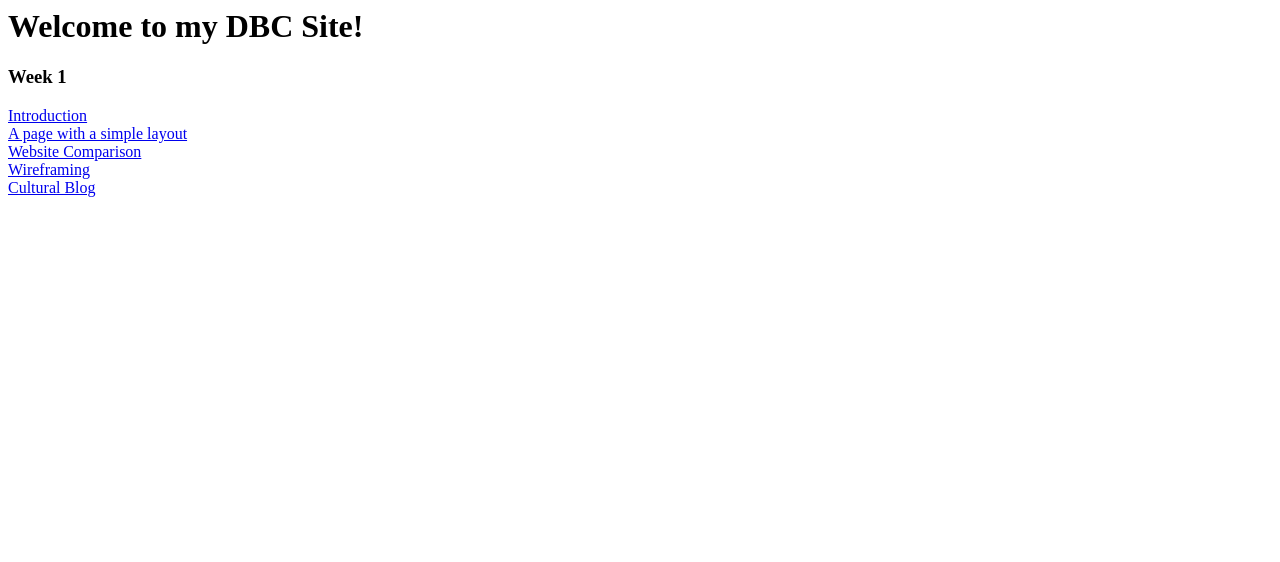
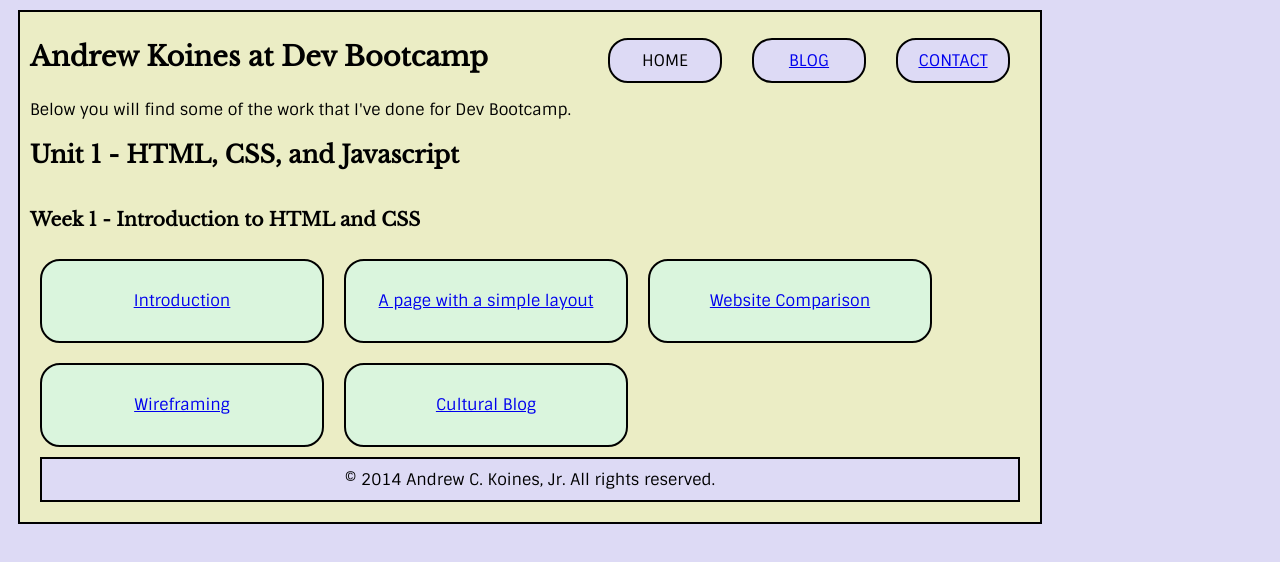
Before and after one commit to akoinesjr/akoinesjr.github.io, a plain HTML site: page index.html in a window 1280 px wide. Drawn offline with nearby package versions, Linux system fonts and the light colour scheme.

Commit message:
Edited Index Page
Added layout, formatting, nag links, footer

```diff
--- /dev/null
+++ b/index.css
@@ -0,0 +1,68 @@
+body{
+	background: #DDDAF5;
+	font-family: Sintony, Serif;
+}
+
+.content{
+	clear: both;
+}
+
+.container{
+	background: #EBEDC5;
+	width: 1000px;
+	margin: 10px;
+	padding: 10px;
+	border: 2px solid black;
+}
+
+.footer{
+	text-align: center;
+	clear: both;
+	margin: 10px;
+	padding: 10px;
+	border: 2px solid black;
+	background: #DDDAF5;
+}
+
+.box{
+	margin: 1%;
+	border: 2px solid black;
+	background: #DAF5DD;
+	width: 28%;
+	height: 80px;
+	display: inline-block;
+	float: left;
+	border-radius: 20px;
+	text-align: center;
+	line-height: 80px;
+}
+
+h1 {
+	width: 500px;
+	float: left;
+	font-family: Libre Baskerville, Serif;
+	font-size: 1.7em;
+}
+h2, h3{
+	width: 800px;
+	float: left;
+	font-family: Libre Baskerville, Serif;
+}
+
+.nav{
+	float: right;
+	list-style: none;
+}
+
+ul.nav li{
+	background: #DDDAF5;
+	padding: 10px;
+	margin: 0px 10px;
+	border-radius: 20px;
+	width: 90px;
+	text-transform: uppercase;
+	float: left;
+	text-align: center;
+	margin-right: 20px;
+	border: 2px solid black;
+}
--- a/index.html
+++ b/index.html
@@ -1,15 +1,35 @@
 <html>
+<head>
+	<link rel="stylesheet" href="index.css" type="text/css">
+	<link rel="stylesheet" type="text/css" href="http://fonts.googleapis.com/css?family=Sintony">
+	<link rel="stylesheet" type="text/css" href="http://fonts.googleapis.com/css?family=Libre Baskerville">
+
+</head>
 <body>
-	<h1>Welcome to my DBC Site!</h1>
+	<div class="container">
 
-	<div>
-	<h3>Week 1</h3>
-	<a href="unit1_week1/dbc1.html">Introduction</a><br>
-	<a href="unit1_week1/dbc2.html">A page with a simple layout</a><br>
-	<a href="unit1_week1/dbc3.html">Website Comparison</a><br>
-	<a href="unit1_week1/wireframe_sites.html">Wireframing</a><br>
-	<a href="unit1_week1/week1_cultural_blog.html">Cultural Blog</a><br>
+		<h1>Andrew Koines at Dev Bootcamp</h1>
 
+		<ul class="nav">
+			<li>Home</li>
+			<li><a href="http://andrewkoines.wordpress.com" target="_blank">Blog</a></li>
+			<li><a href="http://andrewkoines.com/contactform.html" target="_blank">Contact</a></li>
+		</ul>
+
+		<div class="content">
+			Below you will find some of the work that I've done for Dev Bootcamp.
+			<h2>Unit 1 - HTML, CSS, and Javascript</h2>
+			<h3>Week 1 - Introduction to HTML and CSS</h3>
+			<div class="box"><a href="unit1_week1/dbc1.html">Introduction</a></div>
+			<div class="box"><a href="unit1_week1/dbc2.html">A page with a simple layout</a></div>
+			<div class="box"><a href="unit1_week1/dbc3.html">Website Comparison</a></div>
+			<div class="box"><a href="unit1_week1/wireframe_sites.html">Wireframing</a></div>
+			<div class="box"><a href="unit1_week1/week1_cultural_blog.html">Cultural Blog</a></div>
+
+		</div>
+		<div class="footer">
+			&copy 2014 Andrew C. Koines, Jr. All rights reserved.
+		</div>
 	</div>
 </body>
 </html>
```
